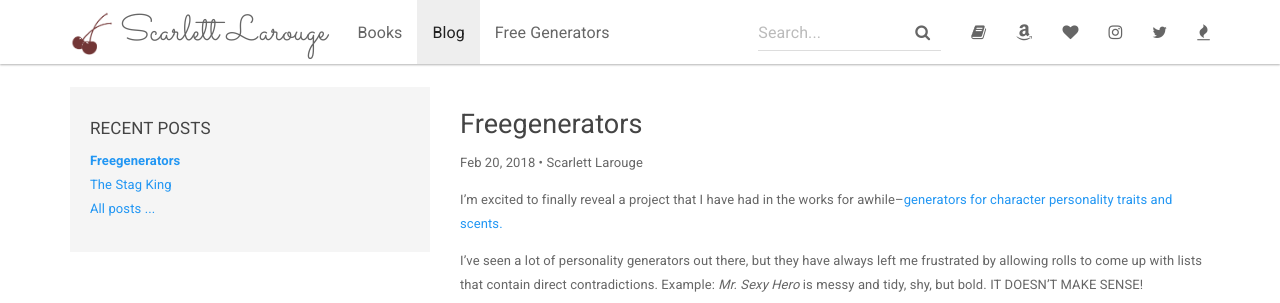
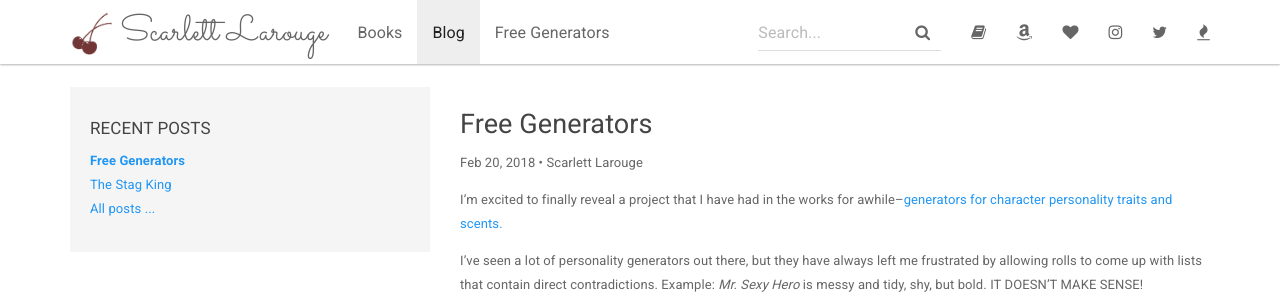
Before and after one commit to deltabayou/deltabayou.github.io, a Jekyll site: the page built from _posts/2018-02-20-FreeGenerators.md, in a window 1280 px wide and 1028 px high. Shown: the top 303 px of the window. Built offline with Jekyll 4.4.1, drawn with Linux system fonts in a browser that asks for light colours; nearby versions of some CDN libraries.

Commit message:
Update 2018-02-20-FreeGenerators.md

```diff
--- a/_posts/2018-02-20-FreeGenerators.md
+++ b/_posts/2018-02-20-FreeGenerators.md
@@ -2,6 +2,7 @@
 layout: post
 date: 2018-02-20T00:00:00.000Z
 author: Scarlett Larouge
+title: Free Generators
 tag: Website update
 ---
 I’m excited to finally reveal a project that I have had in the works for awhile--[generators for character personality traits and scents.](http://www.scarlettlarouge.com/personalityGen)
```
